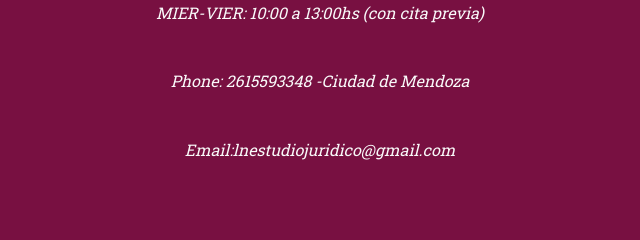
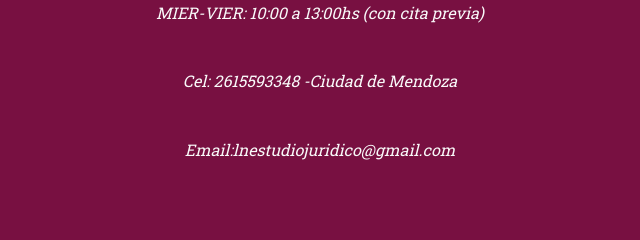
Before and after one commit to Esterf35/proyecto-final, a plain HTML site: page index.html in a window 1280 px wide. Shown: the part 2585-2825 px from the top of the page, 320-960 px from the left. Drawn offline with nearby package versions, Linux system fonts and the light colour scheme.

Commit message:
Update index.html

```diff
--- a/index.html
+++ b/index.html
@@ -152,7 +152,7 @@
                 <div class="text-center">
                     <h2 class="section-heading text-uppercase">Contacto</h2>
                     <h3 class="section-subheading horario">MIER-VIER: 10:00 a 13:00hs (con cita previa) </h3>
-                    <h4 class="section-subheading telefono">Phone: 2615593348 -Ciudad de Mendoza</h4>
+                    <h4 class="section-subheading telefono"> Cel: 2615593348 -Ciudad de Mendoza</h4>
                     <h5 class="section-subheading email"> Email:lnestudiojuridico@gmail.com</H5>
                 </div>
             </div>
```
